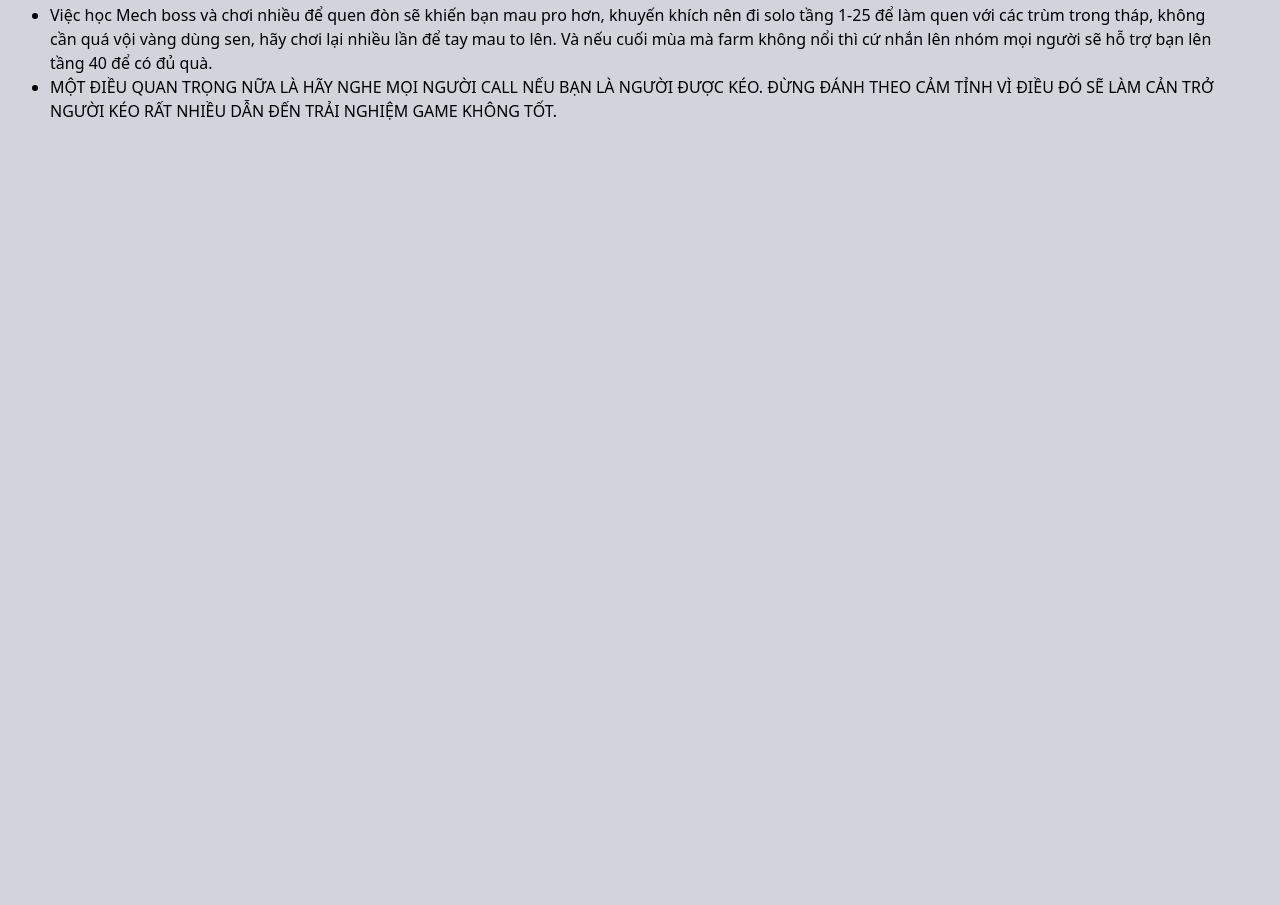
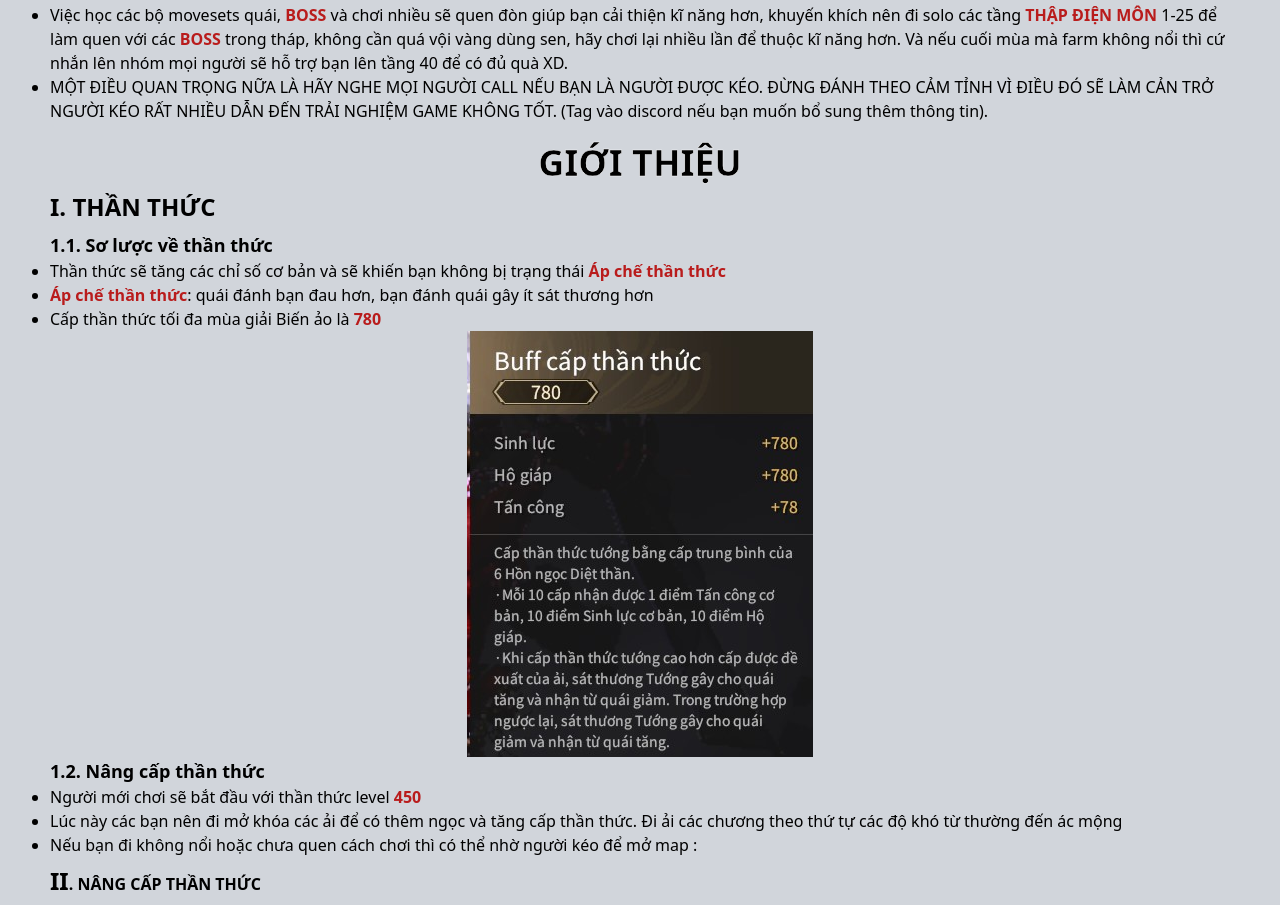
Before and after one commit to chuoi2taps/Showdown_naraka_guide, a website built with Vite: page index.html in a window 1280 px wide. Shown: the part 402-1307 px from the top of the page. Before the commit the page ends 800 px from the top, so only its background shows below. Built offline with nearby package versions, Linux system fonts and the light colour scheme.

Commit message:
update Beginning

```diff
--- a/index.html
+++ b/index.html
@@ -10,13 +10,41 @@
 </head>
 
 <body class="bg-gray-300 ">
-  <div class="mx-auto ">
+  <div class="mx-auto">
     <header class="bg-white dark:bg-gray-600 px-6 py-8 ring-1 ring-gray-500/5 shadow-xl mb-3">
       <h1 class="outline-black text-white pb-2 text-[70px] font-bold text-center">Welcome to Thiên Võng</h1>
     </header>
-    <div class="beginning" id="beginning">
-
-    </div>
+    <div id="beginning" class="mb-5"></div>
+    <section id="content">
+      <h1 class="text-center text-4xl font-bold uppercase outline-white">Giới thiệu</h1>
+      <div class="mx-[50px]">
+        <ul class="">
+          <li>
+            <h1 class="font-bold uppercase my-2 text-2xl">I. Thần thức</h1>
+            <ul class="list-disc">
+              <h1 class="font-bold text-lg ">1.1. Sơ lược về thần thức</h1>
+              <li>Thần thức sẽ tăng các chỉ số cơ bản và sẽ khiến bạn không bị trạng thái <span
+                  class="font-bold text-red-700">Áp chế thần thức</span></li>
+              <li><span class="font-bold text-red-700">Áp chế thần thức</span>: quái đánh bạn đau hơn, bạn đánh quái gây
+                ít sát thương hơn</li>
+              <li>Cấp thần thức tối đa mùa giải Biến ảo là <span class="font-bold text-red-700 ">780</span></li>
+              <div class="flex items-center justify-center"><img src="public/status_sense.jpg" alt="" class=""></div>
+            </ul>
+            <ul class="list-disc">
+              <h1 class="font-bold text-lg ">1.2. Nâng cấp thần thức</h1>
+              <li>Người mới chơi sẽ bắt đầu với thần thức level <span class="font-bold text-red-700 ">450</span></li>
+              <li>Lúc này các bạn nên đi mở khóa các ải để có thêm ngọc và tăng cấp thần thức. Đi ải các chương theo thứ tự các độ khó từ thường đến ác mộng</li>
+              <li>Nếu bạn đi không nổi hoặc chưa quen cách chơi thì có thể nhờ người kéo để mở map :</li>
+            </ul>
+          </li>
+          <li>
+            <h1 class="font-bold uppercase my-2"><span class="uppercase text-2xl">II</span>. Nâng cấp thần thức</h1>
+            <ul class="list-disc">
+            </ul>
+          </li>
+        </ul>
+      </div>
+    </section>
   </div>
   <script type="module" src="/main.js"></script>
 </body>
--- a/src/js/beginning.js
+++ b/src/js/beginning.js
@@ -10,16 +10,12 @@ export function showBeginning() {
        <li>
          <h1 class="font-bold uppercase my-2">Làm sao để pro?</h1>
          <ul class="list-disc">
-           <li>Việc học Mech boss và chơi nhiều để quen đòn sẽ khiến bạn mau pro hơn, khuyến khích nên đi solo tầng
-             1-25
-             để làm quen với các trùm trong tháp, không cần quá vội vàng dùng sen, hãy chơi lại nhiều lần để tay mau
-             to
-             lên. Và nếu cuối mùa mà farm không nổi thì cứ nhắn lên nhóm mọi người sẽ hỗ trợ bạn lên tầng 40 để có đủ
-             quà.
+           <li>Việc học các bộ movesets quái, <span class="uppercase font-bold text-red-700">boss</span> và chơi nhiều sẽ quen đòn giúp bạn cải thiện kĩ năng hơn, khuyến khích nên đi solo các tầng <span class="uppercase font-bold text-red-700">Thập Điện Môn</span> 1-25 để làm quen với các <span class="uppercase font-bold text-red-700">boss</span> trong tháp, không cần quá vội vàng dùng sen, hãy chơi lại nhiều lần để thuộc kĩ năng hơn. Và nếu cuối mùa mà farm không nổi thì cứ nhắn lên nhóm mọi người sẽ hỗ trợ bạn lên tầng 40 để có đủ quà XD.
            </li>
            <li>
              MỘT ĐIỀU QUAN TRỌNG NỮA LÀ HÃY NGHE MỌI NGƯỜI CALL NẾU BẠN LÀ NGƯỜI ĐƯỢC KÉO. ĐỪNG ĐÁNH THEO CẢM TỈNH VÌ
              ĐIỀU ĐÓ SẼ LÀM CẢN TRỞ NGƯỜI KÉO RẤT NHIỀU DẪN ĐẾN TRẢI NGHIỆM GAME KHÔNG TỐT.
+             (Tag vào discord nếu bạn muốn bổ sung thêm thông tin).
            </li>
          </ul>
        </li>
```
Also changed, not shown: counter.js (deleted, +0 -9 lines), public/status_sense.jpg (added).
